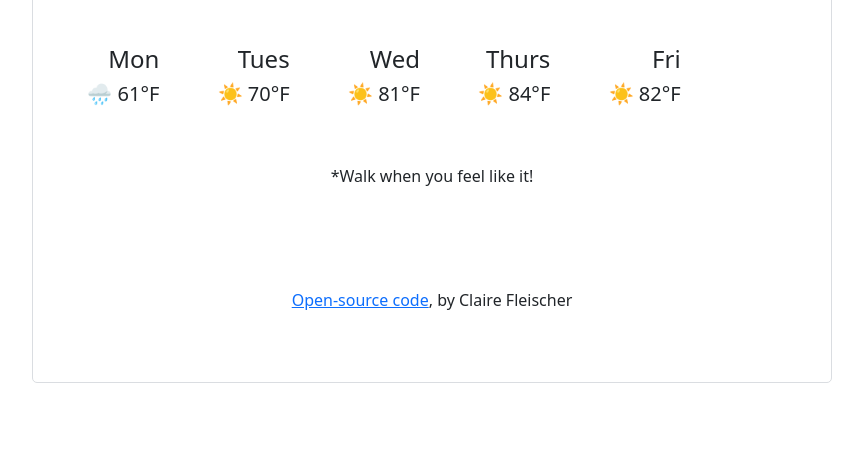
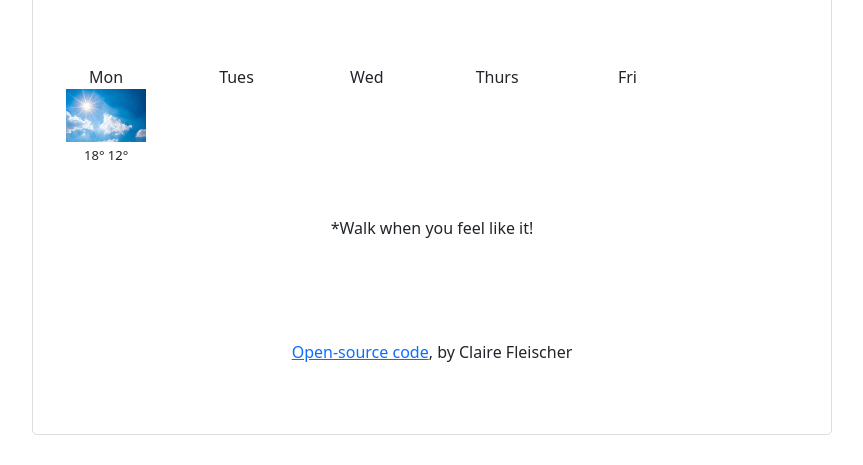
Before and after one commit to ladyhobbit13/Vanilla-Weather-App, a plain HTML site: page index.html in a window 1280 px wide. Shown: the part 453-918 px from the top of the page, without its empty margins (208-1071 px from the left). Before the commit the page ends 866 px from the top, so only its background shows below. Drawn offline with nearby package versions, Linux system fonts and the light colour scheme.

Commit message:
Added Weather Forecast HTML
Dummy contentt

```diff
--- a/index.html
+++ b/index.html
@@ -49,20 +49,28 @@
       </div>
       <br />
       <br />
+      <div class="weather-forecast">
       <div class="row">
-        <div class="col-2"><h4>Mon</h4></div>
-        <div class="col-2"><h4>Tues</h4></div>
-        <div class="col-2"><h4>Wed</h4></div>
-        <div class="col-2"><h4>Thurs</h4></div>
-        <div class="col-2"><h4>Fri</h4></div>
+        <div class="col-2">
+          <div class="weather-forecast-date">
+          Mon
+          </div>
+          <img src="images/sunnyday.jpeg" alt="" width = "80" />
+          <div class="weather-forecast-temperature">
+            <span class="weather-forecast-temperature-max">
+            18°
+            </span>
+            <span class="weather-forecast-temperature-min">
+            12°
+            </span>
+            </div>
+        </div>
+        <div class="col-2">Tues</div>
+        <div class="col-2">Wed</div>
+        <div class="col-2">Thurs</div>
+        <div class="col-2">Fri</div>
       </div>
-      <div class="row">
 
-          <div class="col-2"><h5>🌧 61°F</h5></div>
-          <div class="col-2"><h5>☀️ 70°F</h5></div>
-          <div class="col-2"><h5>☀️ 81°F</h5></div>
-          <div class="col-2"><h5>☀️ 84°F</h5></div>
-          <div class="col-2"><h5>☀️ 82°F</h5></div>
         </div>
          <footer>*Walk when you feel like it!</footer>
 
--- a/src/style.css
+++ b/src/style.css
@@ -34,9 +34,7 @@ h3 {
   display: block;
   margin: 0 auto;
 }
-.col-2 {
-  text-align: right;
-}
+
 footer {
   text-align: center;
   padding: 50px;
@@ -75,3 +73,17 @@ li {
 .active:hover {
   text-decoration: none;
 }
+
+.weather-forecast {
+  margin-top: 20px;
+  text-align: center;
+}
+.weather-forecast-date {
+  font-size: 16px;
+}
+.weather-forecast-temperature-max {
+  font-size: 13px;
+}
+.weather-forecast-temperature-min {
+  font-size: 13px;
+}
```
